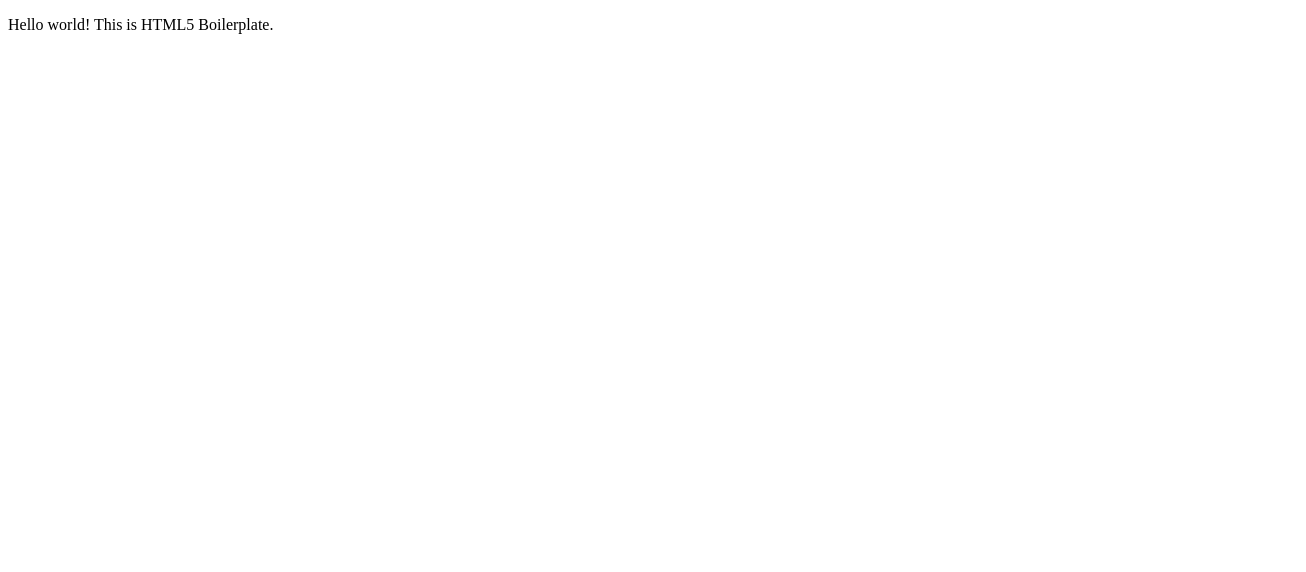
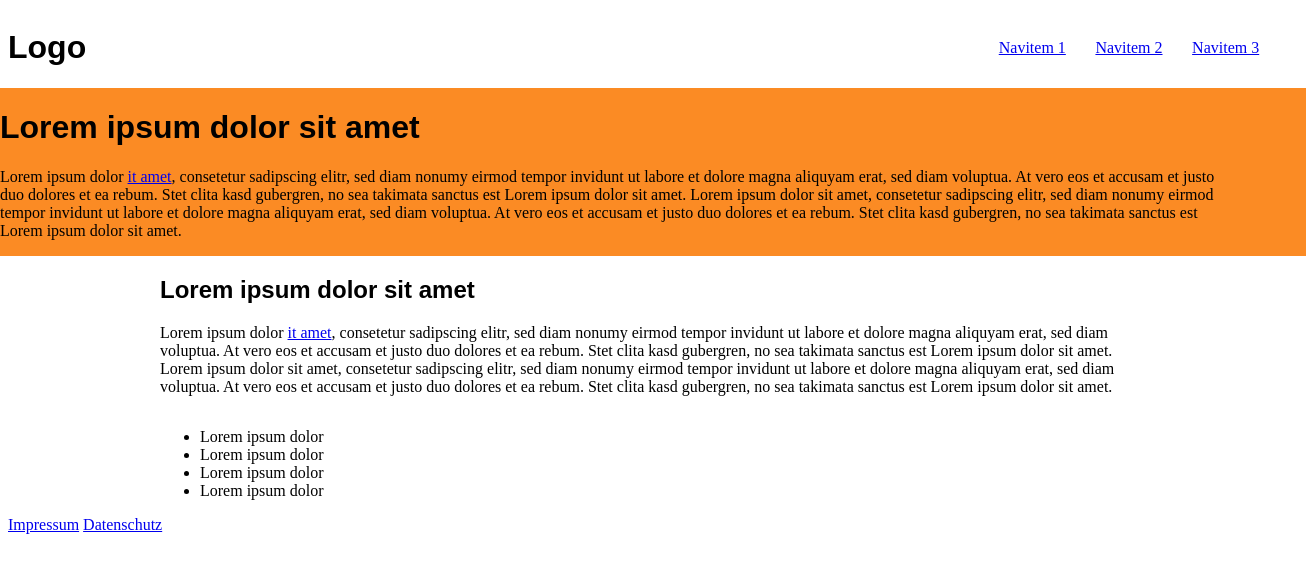
Before and after one commit to mxpalex/gitpod, a website: page index.html in a window 1280 px wide. Shown: the whole page, 1306 px wide, since content can reach past the window. Drawn offline with nearby package versions, Linux system fonts and the light colour scheme; files that its build step writes are made by us from their sources; a web font is replaced by a local one.

Commit message:
Basic HTML and CSS

```diff
--- a/index.html
+++ b/index.html
@@ -16,6 +16,10 @@
   <link rel="icon" href="/icon.svg" type="image/svg+xml">
   <link rel="apple-touch-icon" href="icon.png">
 
+  <link rel="preconnect" href="https://fonts.googleapis.com">
+  <link rel="preconnect" href="https://fonts.gstatic.com" crossorigin>
+  <link href="https://fonts.googleapis.com/css2?family=Saira+Semi+Condensed&family=Volkhov&display=swap" rel="stylesheet">
+
 <!--  <link rel="stylesheet" href="css/normalize.css"> -->
   <link rel="stylesheet" href="build/stylesheets/style.css">
 
@@ -24,12 +28,43 @@
 </head>
 
 <body>
-
+<header class="header">
+  <h1 class="logo">Logo</h1>
+  <nav class="navigation">
+    <a class="navigation__item" href="#">Navitem 1</a>
+    <a class="navigation__item" href="#">Navitem 2</a>
+    <a class="navigation__item" href="#">Navitem 3</a>
+  </nav>
+</header>
+<main class="content">
   <!-- Add your site or application content here -->
-  <p>Hello world! This is HTML5 Boilerplate.</p>
+  <div class="content__full-width hero">
+    <div class="wrapper">
+      <h1>Lorem ipsum dolor sit amet</h1>
+      <p>Lorem ipsum dolor <a href="#s">it amet</a>, consetetur sadipscing elitr, sed diam nonumy eirmod tempor invidunt ut labore et dolore magna aliquyam erat, sed diam voluptua. At vero eos et accusam et justo duo dolores et ea rebum. Stet clita kasd gubergren, no sea takimata sanctus est Lorem ipsum dolor sit amet. Lorem ipsum dolor sit amet, consetetur sadipscing elitr, sed diam nonumy eirmod tempor invidunt ut labore et dolore magna aliquyam erat, sed diam voluptua. At vero eos et accusam et justo duo dolores et ea rebum. Stet clita kasd gubergren, no sea takimata sanctus est Lorem ipsum dolor sit amet.</p>
+    </div>
+  </div>
+  <div class="content__boxed">
+    <h2>Lorem ipsum dolor sit amet</h2>
+    <p>Lorem ipsum dolor <a href="#s">it amet</a>, consetetur sadipscing elitr, sed diam nonumy eirmod tempor invidunt ut labore et dolore magna aliquyam erat, sed diam voluptua. At vero eos et accusam et justo duo dolores et ea rebum. Stet clita kasd gubergren, no sea takimata sanctus est Lorem ipsum dolor sit amet. Lorem ipsum dolor sit amet, consetetur sadipscing elitr, sed diam nonumy eirmod tempor invidunt ut labore et dolore magna aliquyam erat, sed diam voluptua. At vero eos et accusam et justo duo dolores et ea rebum. Stet clita kasd gubergren, no sea takimata sanctus est Lorem ipsum dolor sit amet.</p>
+  </div>
+  <div class="content__boxed">
+    <ul>
+      <li>Lorem ipsum dolor</li>
+      <li>Lorem ipsum dolor</li>
+      <li>Lorem ipsum dolor</li>
+      <li>Lorem ipsum dolor</li>
+    </ul>
+  </div>
+</main>
+<footer class="footer">
+  <nav>
+    <a href="#">Impressum</a>
+    <a href="#">Datenschutz</a>
+  </nav>
+</footer>
 <!--  <script src="js/vendor/modernizr-{{MODERNIZR_VERSION}}.min.js"></script> -->
 <!-- <script src="js/app.js"></script> -->
-
 </body>
 
 </html>
--- a/source/stylesheets/style.scss
+++ b/source/stylesheets/style.scss
@@ -1,5 +1,48 @@
-.test {
-    color: blue;
-    font-weight: 100px;
-    line-height: 1em;
+$primary-color: #5f0f40;
+$secondary-color: #9a031e;
+$tertiary-color: #fb8b24;
+$quaternary-color: #e36414;
+
+
+
+
+body {
+    font-family: 'Volkhov', serif;
 }
+
+h1, h2, h3, h4, h5, h6 {
+    font-family: 'Saira Semi Condensed', sans-serif;
+}
+
+.header {
+    display: flex;
+    align-items: center;
+    justify-content: space-between;
+}
+
+.navigation__item {
+    padding: 1vw;
+}
+
+.content {
+    display: flex;
+    flex-direction: column;
+    align-items: center;
+}
+
+.hero {
+    padding-inline: 2vw;
+    background-color: $tertiary-color;
+}
+
+.wrapper {
+    width: clamp(16rem, 95vw, 85rem);
+}
+
+.content__full-width{
+    width: 100vw;
+}
+
+.content__boxed{
+    width: 75vw;
+}
```
